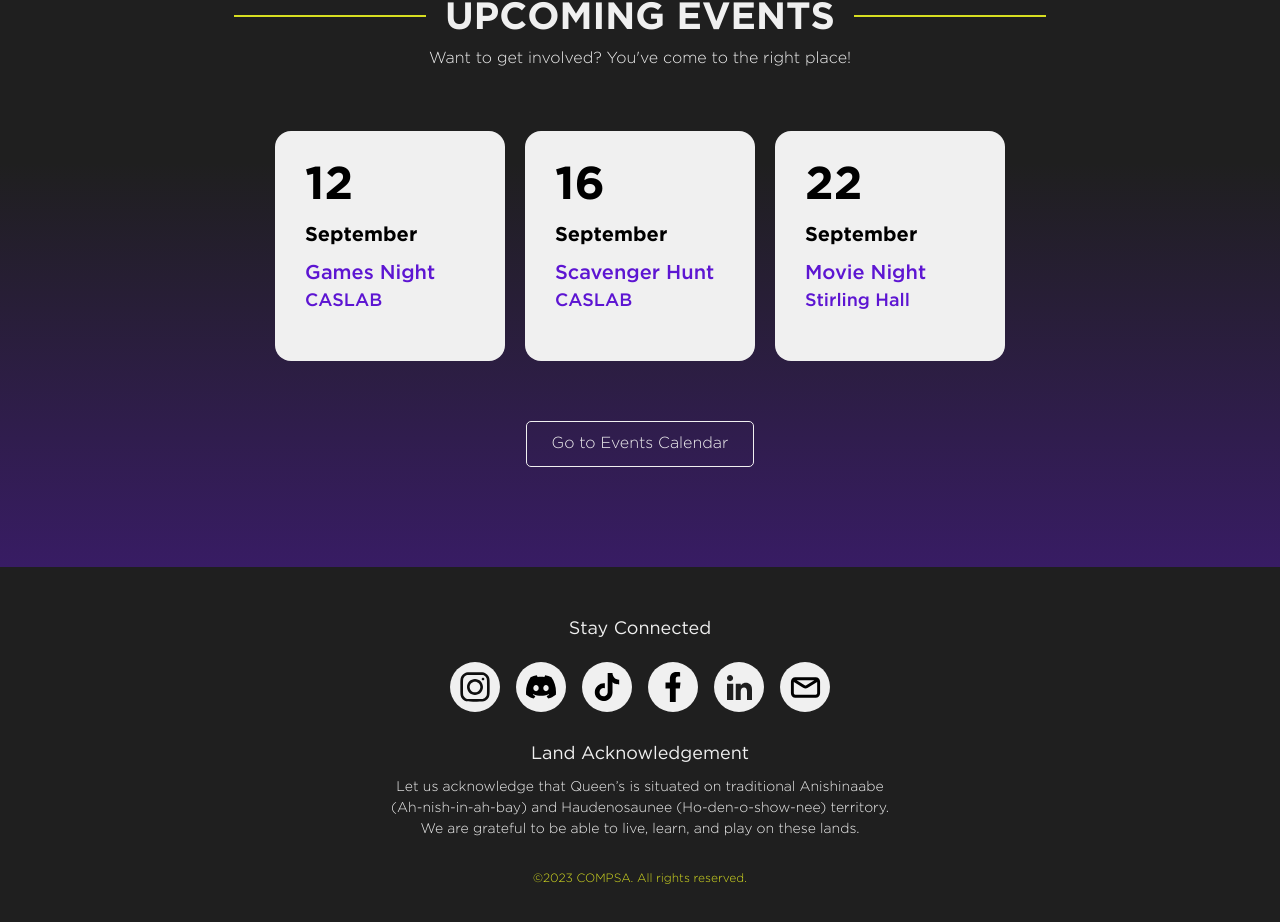
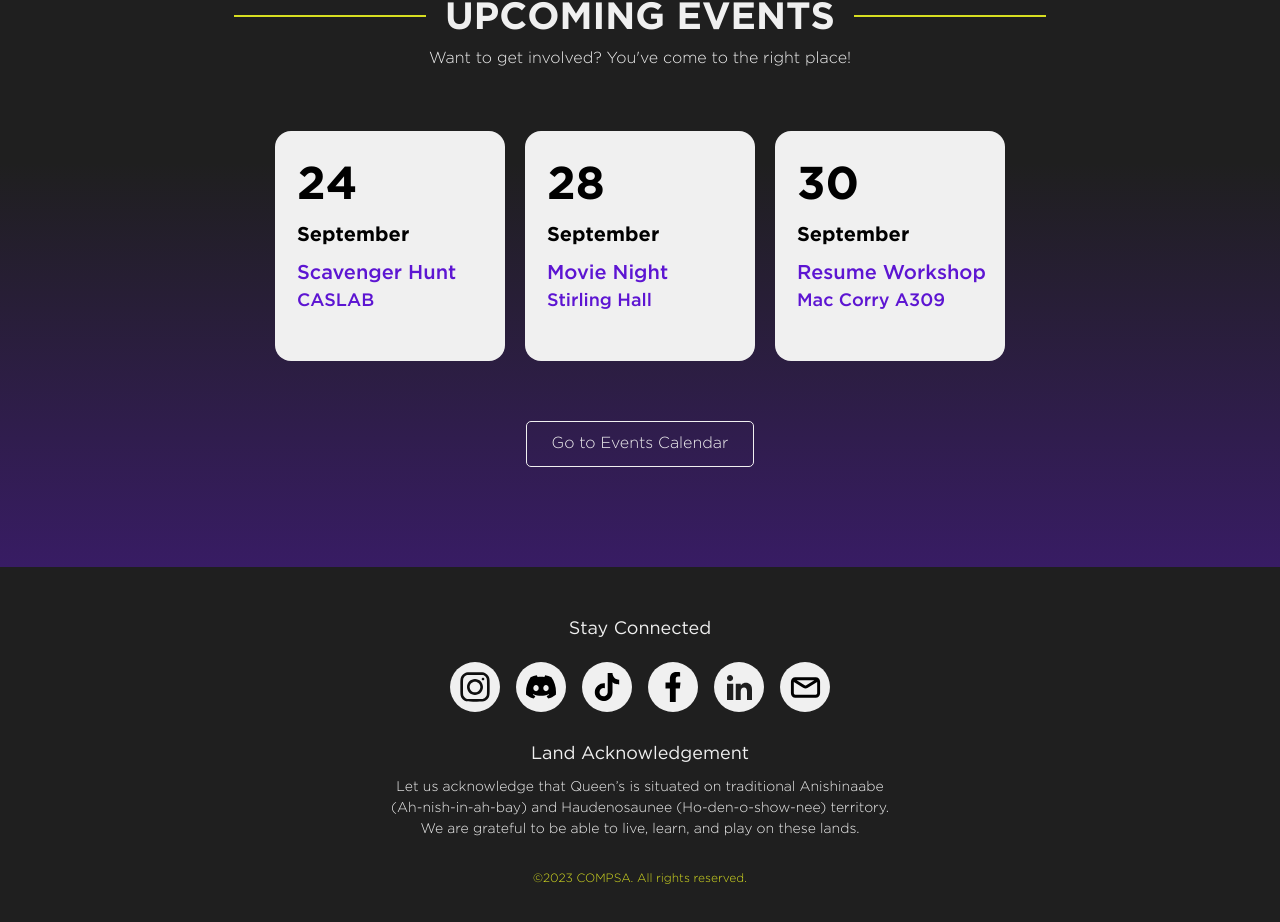
Before and after one commit to jadew33/test, a Next.js app: page / in a window 1280 px wide. Shown: the part 930-1852 px from the top of the page. Built offline with nearby package versions, Linux system fonts and the light colour scheme.

Commit message:
fix home page events

```diff
--- a/app/page.js
+++ b/app/page.js
@@ -4,8 +4,8 @@ import HomepageEventsCard from "./components/homepage-events-card";
 export default function Home() {
   const hardcode = [
     {
-      eventName: "Games Night",
-      eventDate: "12",
+      eventName: "Scavenger Hunt",
+      eventDate: "24",
       eventMonth: "September",
       eventDayofWeek: "Tuesday",
       ticketsRequired: false,
@@ -13,27 +13,12 @@ export default function Home() {
       eventLocation: "CASLAB",
       eventLocationLink:
         "https://www.google.com/maps?hl=en-GB&q=Goodwin+Hall+(Kingston)+CASLAB",
-      eventDescription:
-        "In Goodwin's CASLAB, students will get to enjoy a variety of board games such as jenga, monopoly, scrabble, etc. There will also be a Wii available to play on, containing fun games. There will also be plenty of free snacks, so bring your friends and enjoy!",
-      eventTime: "7pm - 9pm",
-    },
-    {
-      eventName: "Scavenger Hunt",
-      eventDate: "16",
-      eventDayofWeek: "Saturday",
-      eventMonth: "September",
-      ticketsRequired: false,
-      signupRequierd: true,
-      eventLocation: "CASLAB",
-      eventLocationLink:
-        "https://www.google.com/maps?hl=en-GB&q=Goodwin+Hall+(Kingston)+CASLAB",
-      eventDescription:
-        "In Goodwin's CASLAB, students will get to enjoy a variety of board games such as jenga, monopoly, scrabble, etc. There will also be a Wii available to play on, containing fun games. There will also be plenty of free snacks, so bring your friends and enjoy!",
-      eventTime: "7pm - 10pm",
+      eventDescription: "Team up and be the first to complete the Hunt!",
+      eventTime: "5pm - 8pm",
     },
     {
       eventName: "Movie Night",
-      eventDate: "22",
+      eventDate: "28",
       eventDayofWeek: "Friday",
       eventMonth: "September",
       ticketsRequired: false,
@@ -43,6 +28,19 @@ export default function Home() {
       eventDescription:
         "Students will gather in Sterling Hall to watch a movie! The movie will be voted for by the masses on COMPSA's Instagram. Snacks will be included! Bring your friends and get comfortable.",
       eventTime: "8pm - 10pm",
+    },
+    {
+      eventName: "Resume Workshop",
+      eventDate: "30",
+      eventDayofWeek: "Friday",
+      eventMonth: "September",
+      ticketsRequired: false,
+      signupRequierd: false,
+      eventLocation: "Mac Corry A309",
+      eventLocationLink: "https://maps.google.com/maps?hl=en&q=CASLAB",
+      eventDescription:
+        "Students will gather in Sterling Hall to watch a movie! The movie will be voted for by the masses on COMPSA's Instagram. Snacks will be included! Bring your friends and get comfortable.",
+      eventTime: "3pm - 5pm",
     },
   ];
   return (
--- a/app/styles/about.scss
+++ b/app/styles/about.scss
@@ -133,8 +133,8 @@
       background-position: 38% 90%;
 
       .top-text {
-        width: 90vw;
-        left: 5vw;
+        width: 85vw;
+        left: 8vw;
 
         bottom: 10vh;
         h1 {
@@ -188,5 +188,8 @@
     .bottom .bottomSection .box-container .box {
       width: 300px;
     }
+
+    .top .top-text {
+    }
   }
 }
--- a/app/styles/home.scss
+++ b/app/styles/home.scss
@@ -109,7 +109,7 @@
           background-color: $compsa-white;
 
           padding-top: 20px;
-          padding-left: 30px;
+          padding-left: 22px;
 
           width: 230px;
           height: 230px;
@@ -123,7 +123,6 @@
           }
           .month {
             font-size: 20px;
-            margin-top: 0px;
           }
           .name {
             font-size: 20px;
@@ -143,7 +142,9 @@
         font-size: 42px;
       }
     }
-    .events-heading {
+
+    .gradient-bg {
+      .special-heading .events-heading {
         font-size: 36px;
         color: $compsa-yellow;
         &::before,
@@ -151,10 +152,11 @@
           display: none;
         }
       }
-    .homepage-cards-container {
+      .homepage-events .homepage-cards-container {
         flex-direction: column;
 
-      margin-block: 40px;
+        margin: 30px 0 35px;
+
         .homepage-events-card {
           display: flex;
           flex-direction: column;
@@ -164,55 +166,58 @@
           max-height: 130px;
           min-width: 380px;
 
-        // IGNORE THE BAD CODE FOR NOW
-        margin: 20px 0 !important;
+          margin-block: 20px;
+
           .mobile-divide {
             text-align: right;
             margin-top: 5px;
           }
-        padding: 0px 40px 15px 40px !important;
+          padding: 0px 40px 15px 40px;
 
           .date {
-          font-size: 42px !important;
-          margin-bottom: -5px !important;
+            font-size: 36px;
+            margin-bottom: -2px;
           }
-        .name,
+          .month,
           .location {
-          font-size: 16px;
+            font-size: 18px;
+          }
         }
       }
     }
   }
   @media (max-width: $sm) {
-    .hero-image-container .text p {
-      font-size: 16px;
-      padding-inline: 20px;
+    .gradient-bg {
+      .events-heading {
+        font-size: 30px;
       }
+      .homepage-events {
         .events-description {
           width: 80vw;
           margin-top: 8px;
         }
-    .homepage-cards-container {
-      .homepage-events-card {
-        min-width: 300px;
-        margin: 12px 0 !important;
-        padding: 0px 25px 15px 25px !important;
+
+        .homepage-cards-container .homepage-events-card {
+          min-width: 320px;
+          margin: 14px 0;
+          padding: 0px 25px 15px 25px;
+
           .date {
-          font-size: 32px !important;
-          margin-bottom: 1px !important;
+            font-size: 32px;
+            margin-bottom: 1px;
           }
+
           .month {
-          font-size: 18px !important;
+            font-size: 18px;
           }
+
           .name,
           .location {
-          margin-top: 0px !important;
-          font-size: 18px !important;
+            margin-top: 0px;
+            font-size: 18px;
           }
         }
       }
-    .events-heading {
-      font-size: 30px;
     }
   }
 }
```
Lines whose indentation alone changed are shown as unchanged.
